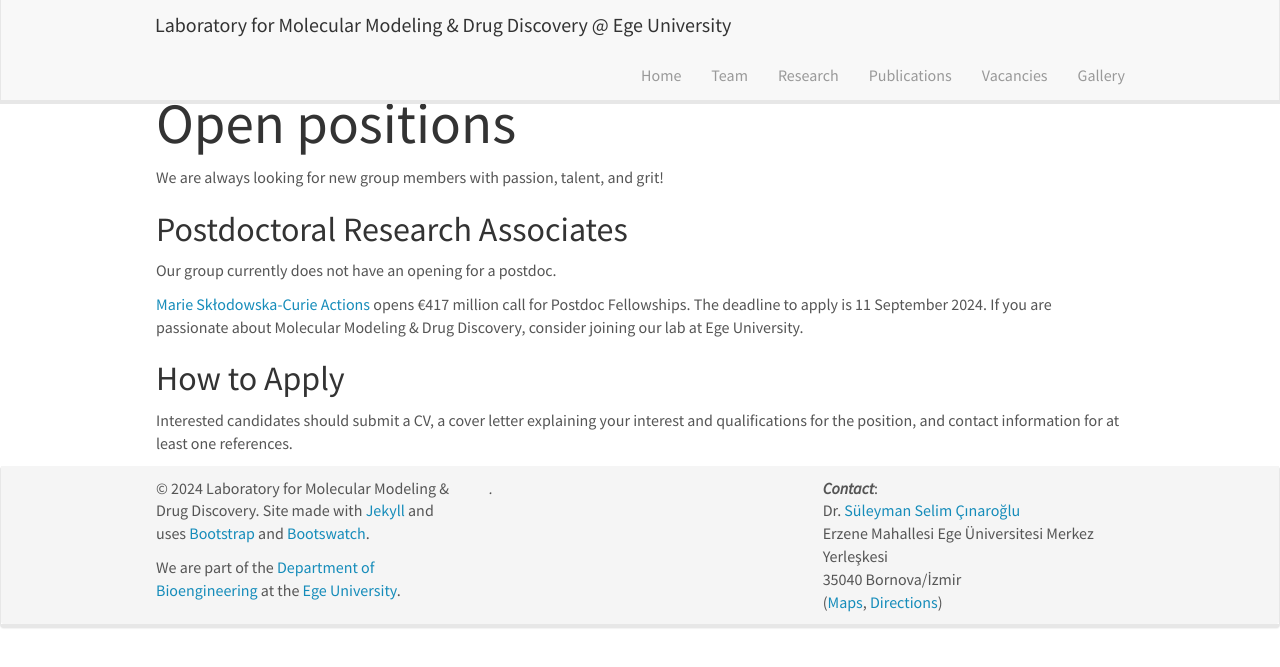
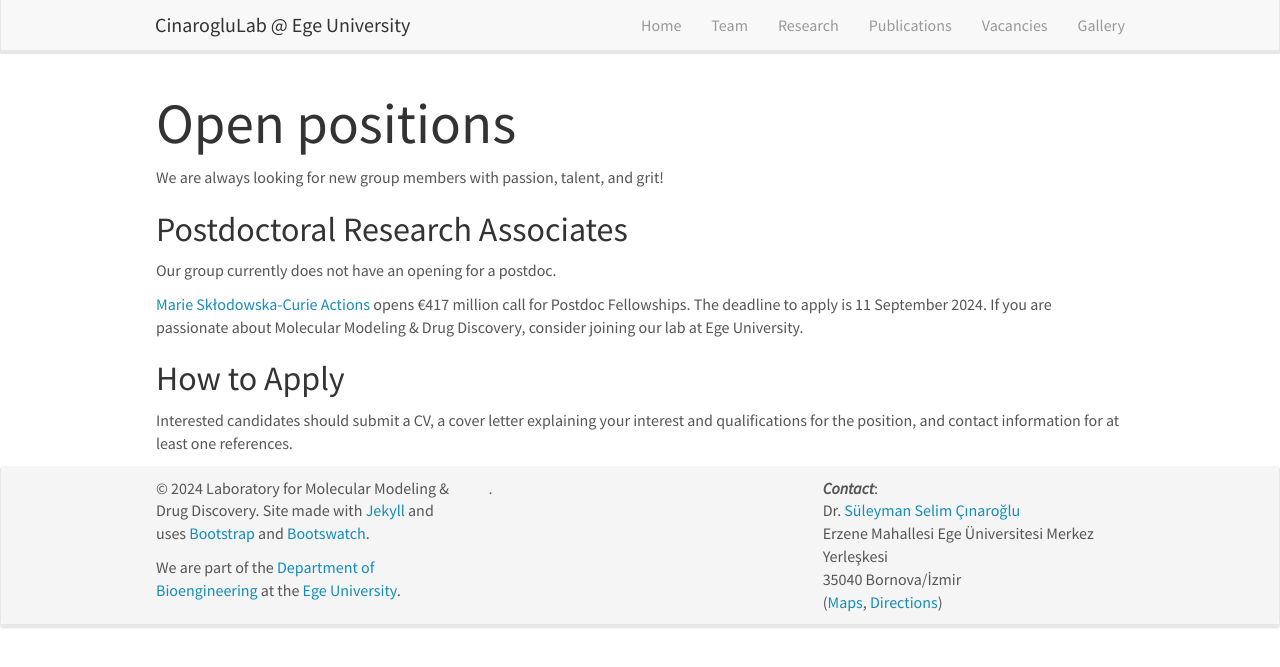
Before and after one commit to CinarogluLab/cinaroglulab.github.io, a Jekyll site: the page built from _pages/openings.md, in a window 1280 px wide. Shown: the top 667 px of the page. Built offline with Jekyll 4.4.1, drawn with Linux system fonts in a browser that asks for light colours; nearby versions of some CDN libraries.

Commit message:
Update header.html

```diff
--- a/_includes/header.html
+++ b/_includes/header.html
@@ -8,7 +8,7 @@
 		<span class="icon-bar"></span>
 	  </button>
 
-    <a class="navbar-brand" href="{{ site.url }}{{ site.baseurl }}/">Laboratory for Molecular Modeling & Drug Discovery @ Ege University</a>
+    <a class="navbar-brand" href="{{ site.url }}{{ site.baseurl }}/">CinarogluLab @ Ege University</a>
 	</div>
 	<div class="collapse navbar-collapse" id="navbar-collapse-1">
 	  <ul class="nav navbar-nav navbar-right">
```
